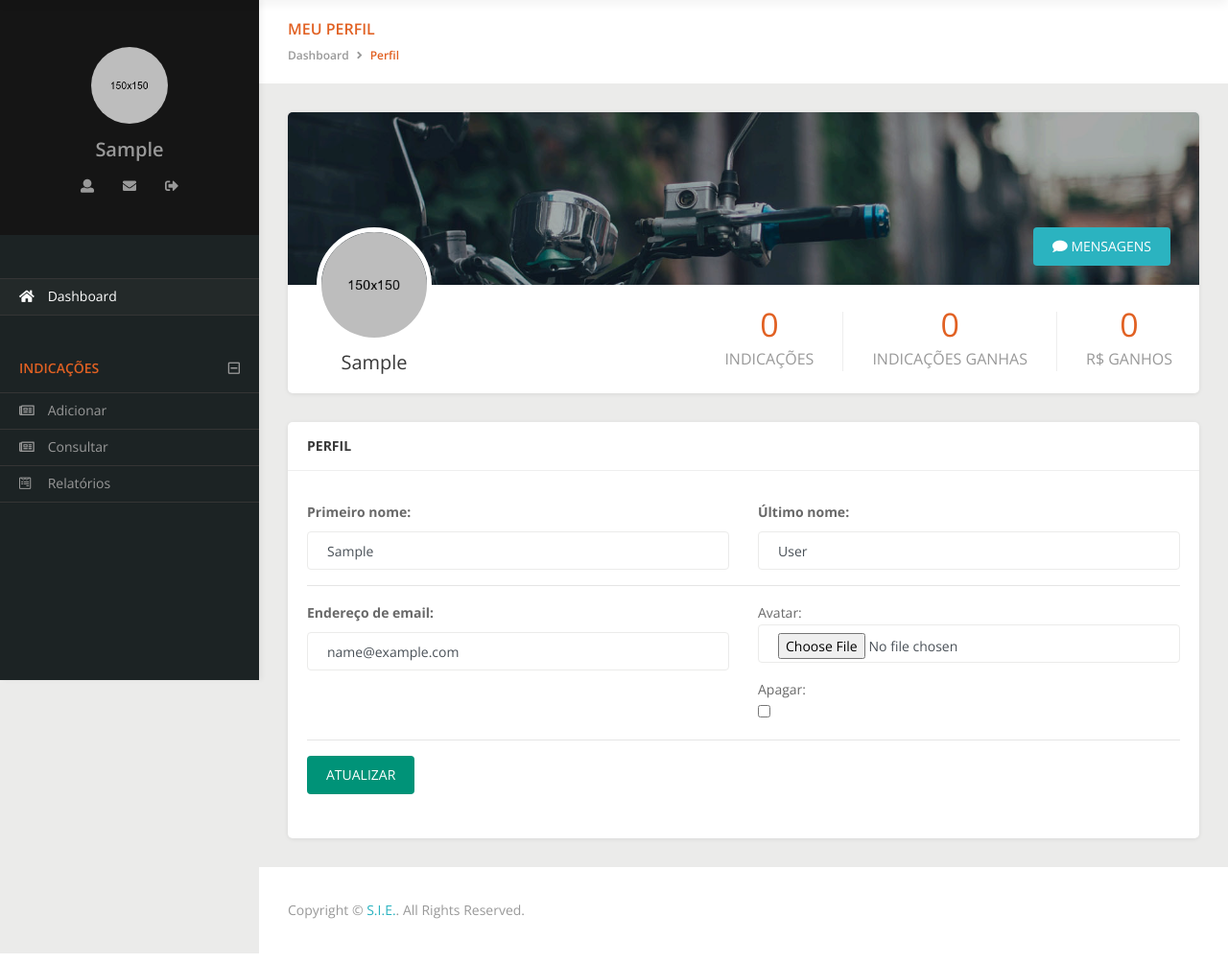
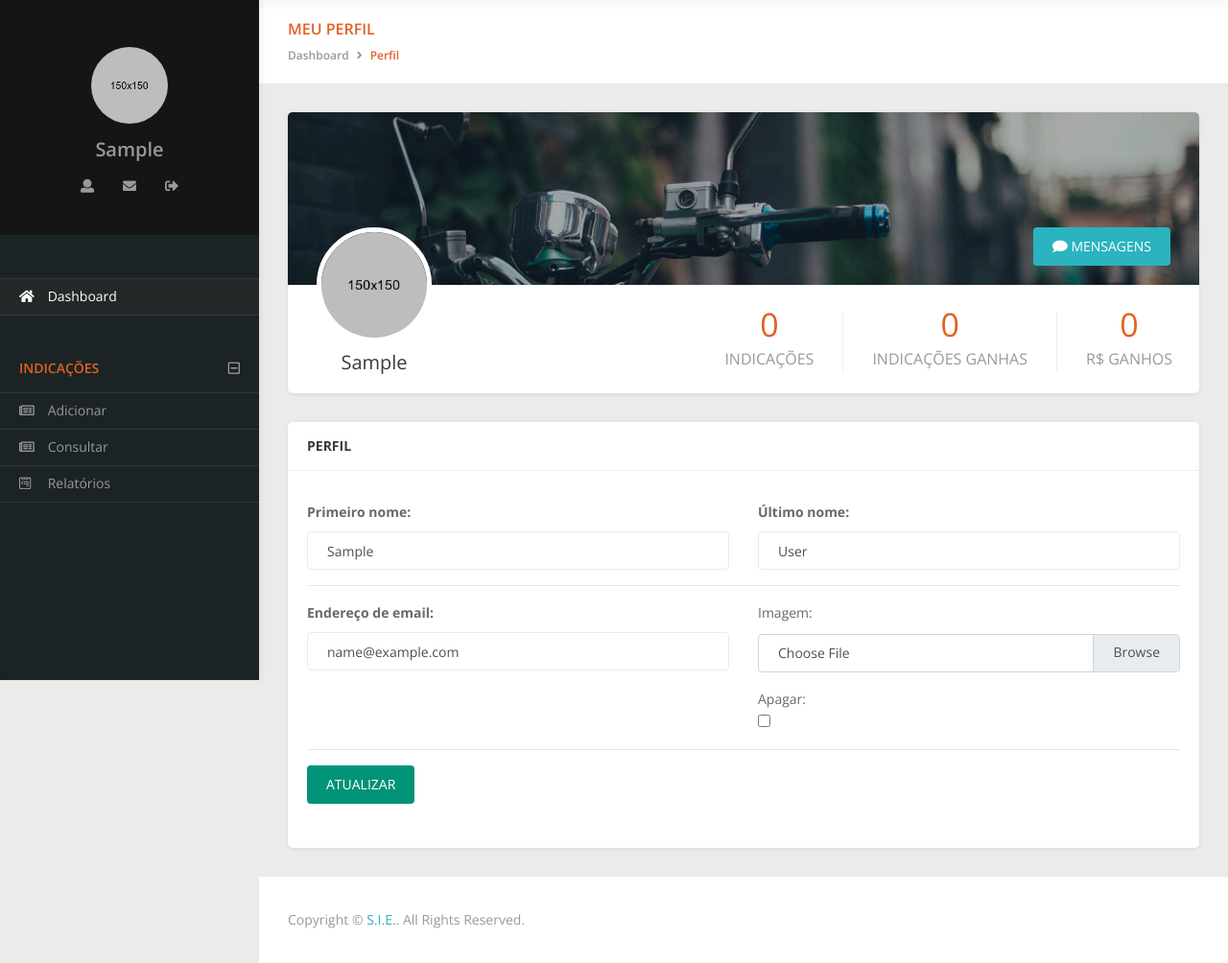
Before and after one commit to tiagocordeiro/casaconceito-sie, a Django app: page /profile/update/ in a window 1280 px wide. Shown: the part 91-1095 px from the top of the page at 96% size. Run offline with Django 3.2, Linux system fonts and the light colour scheme; the visitor is signed in with stand-in values (Sample User, id 1); data comes from the database, SQL or seed files in the repository; data that the repository does not hold is empty; parts of the project's set-up code (start-up, migrations or seed data) failed here and were passed over; some libraries are stand-ins or nearby versions.

Commit message:
Melhora UI - avatar file input

```diff
--- a/templates/dadmin/profile_update.html
+++ b/templates/dadmin/profile_update.html
@@ -76,7 +76,7 @@
                 <span class="label-text">{{ form.email.label_tag }}</span>
                 {{ form.email }}
               </div>
-              <div class="col-md-6 col-sm-12">
+              <div id="avatar-col" class="col-md-6 col-sm-12">
                 {{ formset.management_form }}
                 {{ formset.as_p }}
               </div>
@@ -92,16 +92,22 @@
       </div>
     </div>
   </section>
+
   <script>
     // window.onload
     window.onload = function () {
-      addButtomClass();
+      cumstomAvatarFilePick();
     };
 
-
-    function addButtomClass() {
-      var buttom = document.getElementById("id_userprofile-0-avatar");
-      buttom.classList.add("form-control");
+    function cumstomAvatarFilePick() {
+      var avatar = document.querySelector("#avatar-col > p:nth-child(9)").innerHTML;
+      var res = avatar.replace(avatar, '<label for="id_userprofile-0-avatar">Imagem:</label><label for="id_userprofile-0-avatar" class="custom-file">\n' +
+          '      <input type="file" name="userprofile-0-avatar" accept="image/*" id="id_userprofile-0-avatar"\n' +
+          '             class="custom-file-input">\n' +
+          '      <span class="custom-file-label">Choose File</span>\n' +
+          '    </label>');
+      document.querySelector("#avatar-col > p:nth-child(9)").innerHTML = res;
     }
   </script>
+
 {% endblock %}
```
